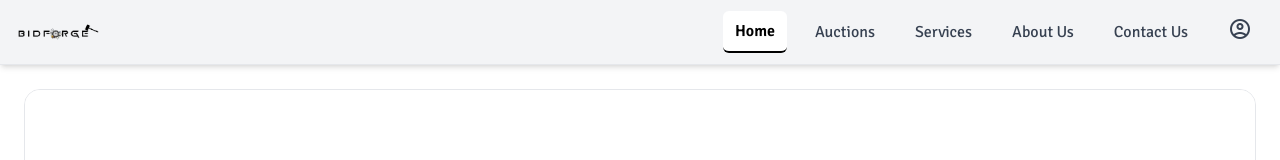
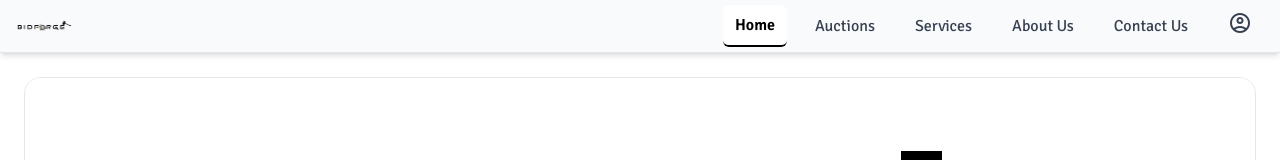
Before and after one commit to Chathurapadmal/Bidforge, a Next.js app in the folder frontend/: page / in a window 1280 px wide. Shown: the top 160 px of the page. Built offline with nearby package versions, Linux system fonts and the light colour scheme; no server answers; a web font is replaced by a local one.

Commit message:
logo is alligned and changed heights

```diff
--- a/frontend/src/app/components/navbar.tsx
+++ b/frontend/src/app/components/navbar.tsx
@@ -12,21 +12,21 @@ export default function Navbar() {
   const linkClasses = (path: string) =>
     `block px-3 py-2 transition duration-200 font-signika rounded-md ${
       pathname === path
-        ? "text-black font-semibold border-b-2 border-black bg-white"
-        : "text-gray-700 hover:text-black hover:shadow-lg bg-gray-23"
+        ? "text-black font-semibold border-b-2 border-black bg-white dark:bg-neutral-800"
+        : "text-gray-700 hover:text-black hover:shadow-lg "
     }`;
 
   return (
-    <nav className="bg-gray-100 border-b shadow-md">
-      <div className="max-w-7xl mx-auto px-4 py-2 flex items-center justify-between">
+    <nav className="bg-gray-50 border-b shadow-md ">
+      <div className=" mx-auto px-4 py-2 flex items-center justify-between">
         {/* Logo on the left */}
         <div className="flex items-center">
-          <img src="/bidf.png" alt="Logo" className="h-12 w-auto" />
+          <img src="/bidf.png" alt="Logo" className="h-8 w-auto m-0" />
         </div>
 
         {/* Desktop menu links */}
-        <div className="hidden md:flex gap-4 items-center">
-          <Link href="/" className={linkClasses("/")}>Home</Link>
+        <div className="hidden md:flex gap-4 items-center h-9">
+          <Link href="/" className={linkClasses("/")} >Home</Link>
           <Link href="/auctions" className={linkClasses("/auctions")}>Auctions</Link>
 
           <div className="relative group">
```
